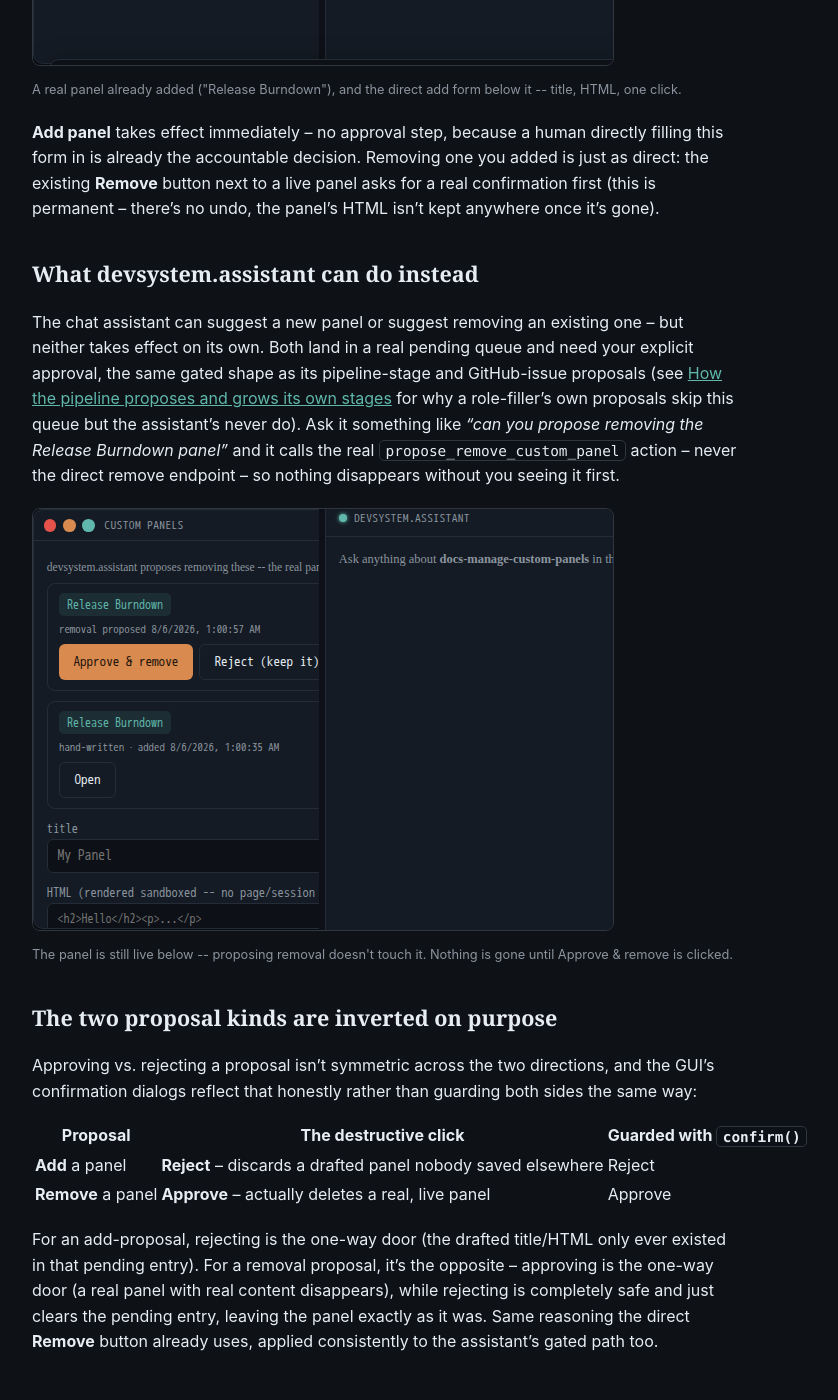
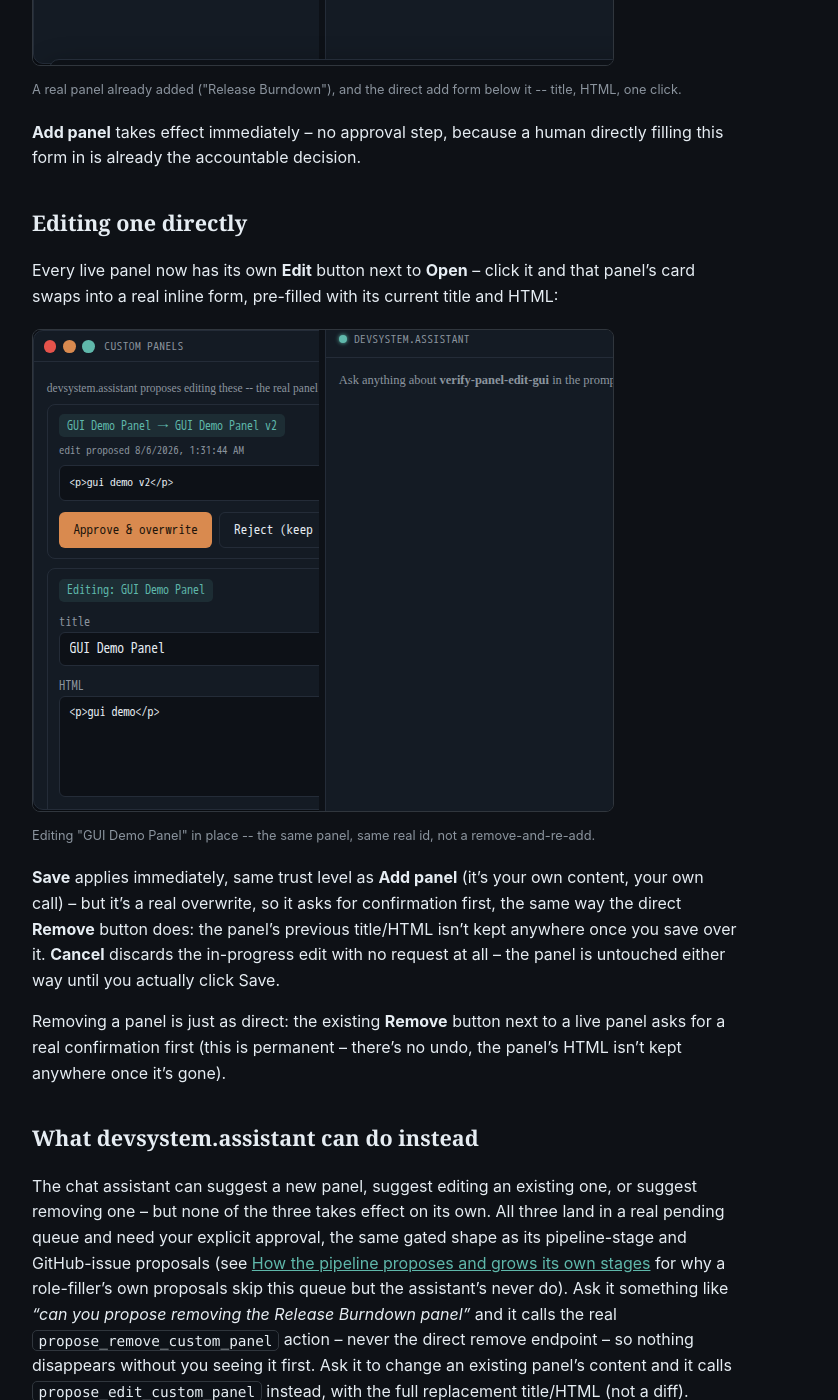
Before and after one commit to scimbe/CADS-devsystem-docs, a Jekyll site: the page built from _how-to/manage-custom-panels.md, in a window 1280 px wide and 1400 px high, scrolled down 1039 px. Shown: the whole window, without its empty margins (322-1160 px from the left). Built offline with Jekyll 4.4.1, drawn with Linux system fonts in a browser that asks for light colours; some of the changed text lies outside the part shown.

Commit message:
how-to: document the new panel-edit feature (direct + assistant-gated)
CADS-devsystem@849f32a shipped the last real piece of gap #4: a human
can now edit an existing custom panel directly (inline form, immediate,
confirm()-guarded overwrite), and devsystem.assistant can propose the
same edit, gated behind approval exactly like its remove proposals.
Neither had any docs coverage before this.

_how-to/manage-custom-panels.md (retitled "Add, edit, propose, and
remove"): new "Editing one directly" section with a real screenshot of
the inline edit form pre-filled with a live panel's actual content; the
assistant section now covers all three proposal kinds, with a real
screenshot of a pending edit proposal showing the real old-title ->
new-title and the proposed new HTML; the proposal-kinds table gets an
Edit row (Approve is the destructive click, same as Remove).

_how-to/ask-the-assistant.md: the "what it can and can't do" summary and
its live example both undercounted after last firing's fix -- re-asked
the real, deployed assistant the same question live and it now
self-describes "custom panels (add/edit/remove)" as one gated category;
quoted verbatim, replacing the now-stale four-proposal-kinds example.

_reference/rest-api.md: added the two new routes
(POST .../panels/{panel_id}/propose-edit,
POST .../panels/edit-proposals/{proposal_id}/approve|reject) and the
direct POST .../panels/{panel_id}/update route, all three previously
undocumented.

Validated live before writing: asked the real assistant to propose
editing a real panel via the real /api/runs/{id}/assistant proxy,
confirmed the quoted self-description matches actual current behavior.
Screenshots are real, captured live via Playwright against the actual
running devsystem-web deployment, not staged. Hermetic Jekyll build
confirmed clean before shipping.

Co-Authored-By: Claude Sonnet 5 <noreply@anthropic.com>
Claude-Session: https://claude.ai/code/session_018FkngvdKnmVcAT84EZe7Ur

```diff
--- a/_how-to/manage-custom-panels.md
+++ b/_how-to/manage-custom-panels.md
@@ -1,10 +1,10 @@
 ---
-title: Add, propose, and remove custom panels
-description: A human can add or remove a panel directly; devsystem.assistant can only propose either, gated behind your approval.
+title: Add, edit, propose, and remove custom panels
+description: A human can add, edit, or remove a panel directly; devsystem.assistant can only propose any of the three, gated behind your approval.
 order: 8
 ---
 
-# Add, propose, and remove custom panels
+# Add, edit, propose, and remove custom panels
 
 The Custom Panels manager lets a run carry its own sandboxed HTML panels -- a burndown chart, a
 release note, anything project-specific the fixed panel set doesn't cover. This page walks through
@@ -23,37 +23,62 @@ session, whatever the panel's own markup does.
 </figure>
 
 **Add panel** takes effect immediately -- no approval step, because a human directly filling this
-form in is already the accountable decision. Removing one you added is just as direct: the
-existing **Remove** button next to a live panel asks for a real confirmation first (this is
-permanent -- there's no undo, the panel's HTML isn't kept anywhere once it's gone).
+form in is already the accountable decision.
+
+## Editing one directly
+
+Every live panel now has its own **Edit** button next to **Open** -- click it and that panel's
+card swaps into a real inline form, pre-filled with its current title and HTML:
+
+<figure>
+<img src="{{ '/assets/img/howto-manage-custom-panels/03-edit-form.png' | relative_url }}" alt="The Custom Panels manager showing a live panel's card swapped into an inline edit form, pre-filled with its real current title 'GUI Demo Panel' and HTML">
+<figcaption>Editing "GUI Demo Panel" in place -- the same panel, same real id, not a remove-and-re-add.</figcaption>
+</figure>
+
+**Save** applies immediately, same trust level as **Add panel** (it's your own content, your own
+call) -- but it's a real overwrite, so it asks for confirmation first, the same way the direct
+**Remove** button does: the panel's previous title/HTML isn't kept anywhere once you save over it.
+**Cancel** discards the in-progress edit with no request at all -- the panel is untouched either
+way until you actually click Save.
+
+Removing a panel is just as direct: the existing **Remove** button next to a live panel asks for a
+real confirmation first (this is permanent -- there's no undo, the panel's HTML isn't kept anywhere
+once it's gone).
 
 ## What devsystem.assistant can do instead
 
-The chat assistant can suggest a new panel or suggest removing an existing one -- but neither takes
-effect on its own. Both land in a real pending queue and need your explicit approval, the same
-gated shape as its pipeline-stage and GitHub-issue proposals (see
-[How the pipeline proposes and grows its own stages]({{ '/explanation/self-optimizing-pipeline/' | relative_url }})
+The chat assistant can suggest a new panel, suggest editing an existing one, or suggest removing
+one -- but none of the three takes effect on its own. All three land in a real pending queue and
+need your explicit approval, the same gated shape as its pipeline-stage and GitHub-issue proposals
+(see [How the pipeline proposes and grows its own stages]({{ '/explanation/self-optimizing-pipeline/' | relative_url }})
 for why a role-filler's own proposals skip this queue but the assistant's never do). Ask it
 something like *"can you propose removing the Release Burndown panel"* and it calls the real
 `propose_remove_custom_panel` action -- never the direct remove endpoint -- so nothing disappears
-without you seeing it first.
+without you seeing it first. Ask it to change an existing panel's content and it calls
+`propose_edit_custom_panel` instead, with the full replacement title/HTML (not a diff).
 
 <figure>
 <img src="{{ '/assets/img/howto-manage-custom-panels/02-pending-removal-proposal.png' | relative_url }}" alt="The Custom Panels manager showing a pending removal proposal for 'Release Burndown', with Approve and remove (orange) and Reject (keep it) buttons, above the still-live panel entry"><figcaption>The panel is still live below -- proposing removal doesn't touch it. Nothing is gone until Approve & remove is clicked.</figcaption>
 </figure>
 
-## The two proposal kinds are inverted on purpose
+<figure>
+<img src="{{ '/assets/img/howto-manage-custom-panels/04-pending-edit-proposal.png' | relative_url }}" alt="The Custom Panels manager showing a pending edit proposal, 'GUI Demo Panel -> GUI Demo Panel v2', with the proposed new HTML shown, Approve and overwrite (orange) and Reject (keep original) buttons, above the still-live unchanged panel entry">
+<figcaption>The real old title -&gt; new title and the proposed new HTML, so you're never approving a blind diff. The live panel below still shows its original content until you decide.</figcaption>
+</figure>
 
-Approving vs. rejecting a proposal isn't symmetric across the two directions, and the GUI's
-confirmation dialogs reflect that honestly rather than guarding both sides the same way:
+## The proposal kinds are inverted on purpose
+
+Approving vs. rejecting a proposal isn't symmetric across the three kinds, and the GUI's
+confirmation dialogs reflect that honestly rather than guarding all three the same way:
 
 | Proposal | The destructive click | Guarded with `confirm()` |
 |---|---|---|
 | **Add** a panel | **Reject** -- discards a drafted panel nobody saved elsewhere | Reject |
+| **Edit** a panel | **Approve** -- overwrites the real panel's real content | Approve |
 | **Remove** a panel | **Approve** -- actually deletes a real, live panel | Approve |
 
 For an add-proposal, rejecting is the one-way door (the drafted title/HTML only ever existed in
-that pending entry). For a removal proposal, it's the opposite -- approving is the one-way door (a
-real panel with real content disappears), while rejecting is completely safe and just clears the
-pending entry, leaving the panel exactly as it was. Same reasoning the direct **Remove** button
-already uses, applied consistently to the assistant's gated path too.
+that pending entry). For an edit or removal proposal, it's the opposite -- approving is the one-way
+door (real content is overwritten or a real panel disappears), while rejecting is completely safe
+and just clears the pending entry, leaving the panel exactly as it was. Same reasoning the direct
+**Remove**/**Edit** buttons already use, applied consistently to the assistant's gated path too.
```
Also changed, not shown: _how-to/ask-the-assistant.md (+10 -9 lines), _reference/rest-api.md (+4 -1 lines), assets/img/howto-manage-custom-panels/03-edit-form.png (added), assets/img/howto-manage-custom-panels/04-pending-edit-proposal.png (added).
